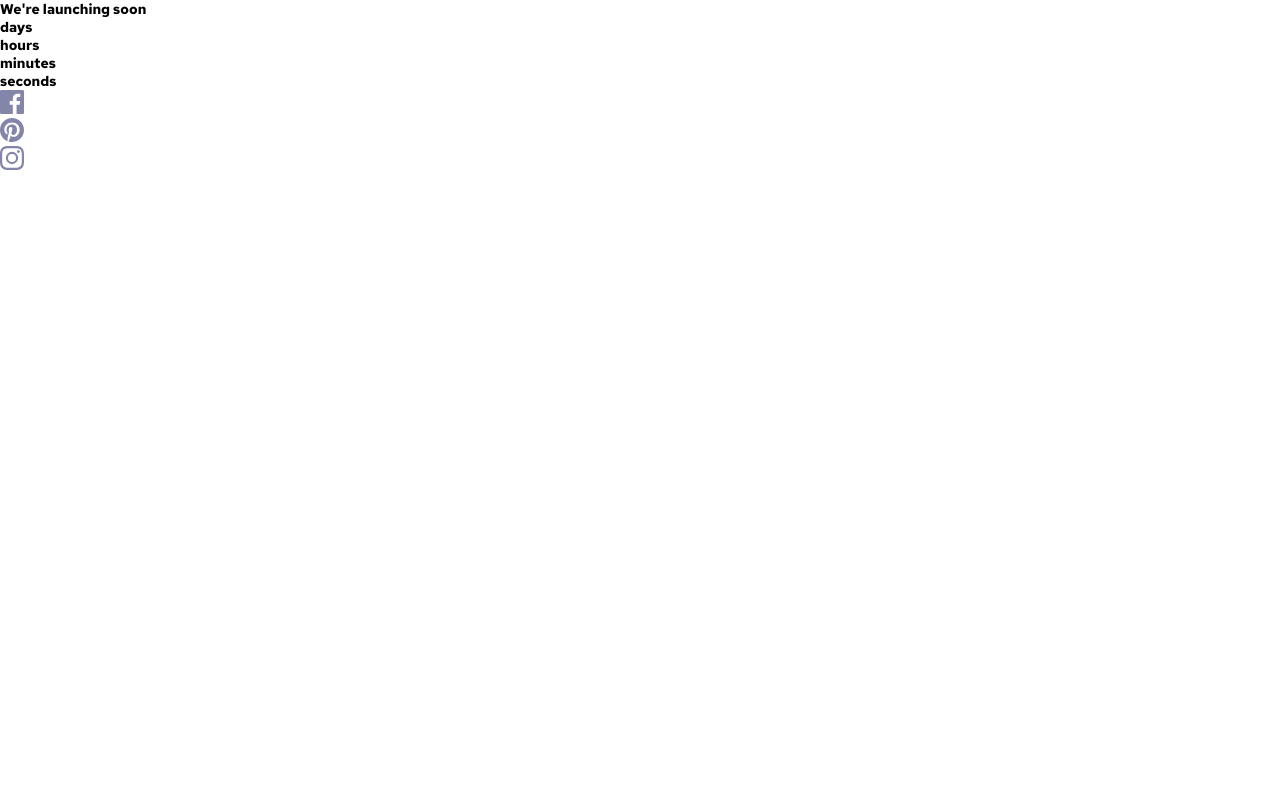
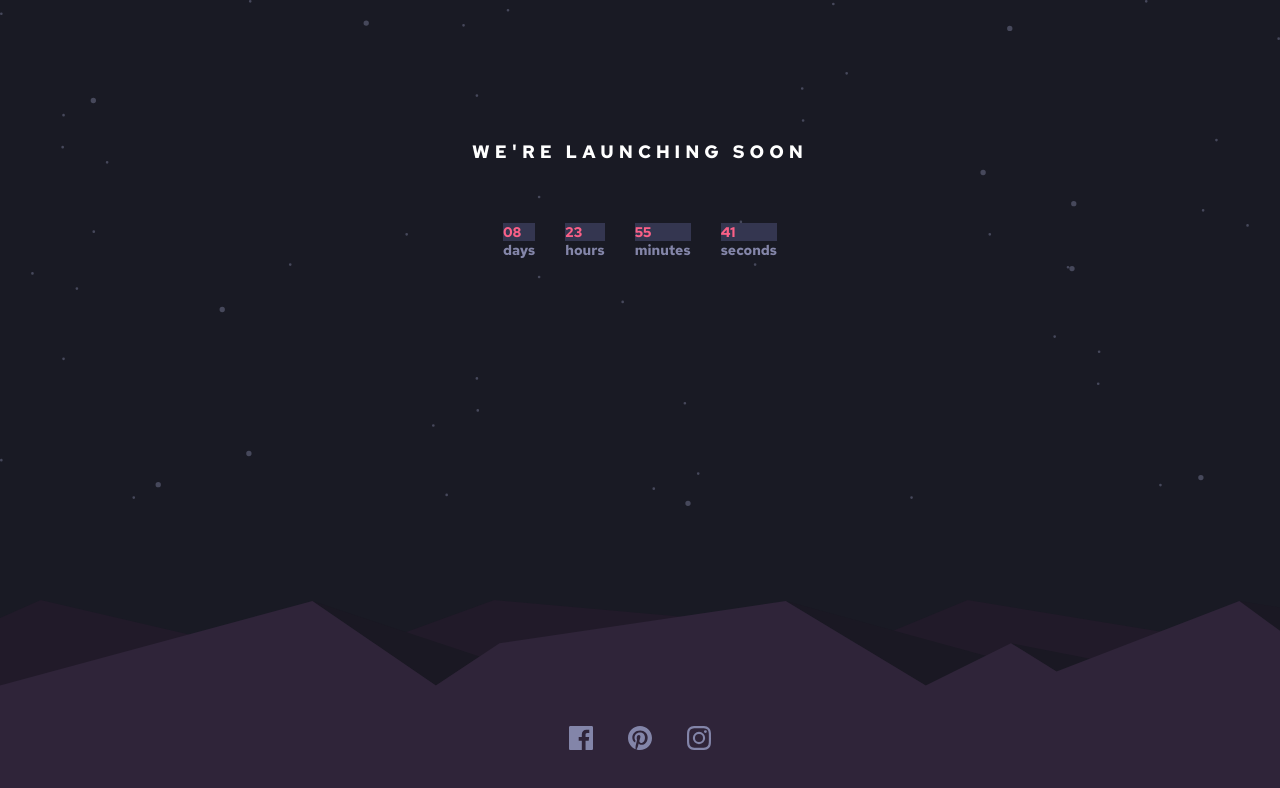
Before and after one commit to GeraldVeeneman/launch-countdown-timer, a website: page index.html in a window 1280 px wide. Drawn offline with Linux system fonts and the light colour scheme.

Commit message:
Some HTML and CSS added

```diff
--- a/index.html
+++ b/index.html
@@ -16,31 +16,37 @@
   <link rel="stylesheet" href="css/style.css" />
 </head>
 <body>
+
   <div class="container">
     <header class="header">We're launching soon</header>
-    <div class="box-container">
-      <div class="box box-days">
-        <div class="box-day__digits"></div>
-        <div class="box-days__desc">days</div>
+    <div class="counter">
+      <div class="counter__box box-days">
+        <div class="digits">08</div>
+        <div class="desc">days</div>
       </div>
-      <div class="box box-hours">
-        <div class="box-hours__digits"></div>
-        <div class="box-hours__desc">hours</div>
+      <div class="counter__box counter__box--hours">
+        <div class="digits">23</div>
+        <div class="desc">hours</div>
       </div>
-      <div class="box box-minutes">
-        <div class="box-minutes__digits"></div>
-        <div class="box-minutes__desc">minutes</div>
+      <div class="counter__box counter__box--minutes">
+        <div class="digits">55</div>
+        <div class="desc">minutes</div>
       </div>
-      <div class="box box-seconds">
-        <div class="box-seconds__digits"></div>
-        <div class="box-seconds__desc">seconds</div>
+      <div class="counter__box counter__box--seconds">
+        <div class="digits">41</div>
+        <div class="desc">seconds</div>
       </div>
-      <div class="social-icons">
-        <div class="facebook"><img src="images/icon-facebook.svg" alt="facebook"/></div>
-        <div class="pinterest"><img src="images/icon-pinterest.svg" alt="pinterest"/></div>
-        <div class="instagram"><img src="images/icon-instagram.svg" alt="instagram"/></div>
-      </div>
-    </div>
+
+    </div> <!-- End div counter -->
+
+    <footer class="social-icons">
+        <img src="images/icon-facebook.svg" alt="facebook"/>
+        <img src="images/icon-pinterest.svg" alt="pinterest"/>
+        <img src="images/icon-instagram.svg" alt="instagram"/>
+    </footer>
+
+    </div> <!-- End div container -->
+
     <script src="js/functions.js"></script>
 </body>
 </html>
--- a/sass/style.scss
+++ b/sass/style.scss
@@ -38,9 +38,73 @@ html {
 
 body {
 
+    width: 100vw;
+    height: 100vh;
+
     font: {
         family: $font-primary;
         size: 1.4rem;
         weight: 700;
     }
+
+    background: {
+        color: var(--very-dark-mostly-black-blue);
+        image: url('/images/pattern-hills.svg'), url("/images/bg-stars.svg");
+        repeat: no-repeat;
+        position: bottom center, top center;
+        size: 100% 25vh, contain;
+    }
 }
+
+.header {
+    color: var(--white);
+
+    font: {
+        size: 1.8rem;
+    }
+
+    text: {
+        align: center;
+        transform: uppercase;
+    }
+
+    letter-spacing: 0.5rem;
+    margin-bottom: 6rem;
+
+}
+
+.container {
+    padding: 14rem 2.5rem 5rem;
+    display: flex;
+    flex-direction: column;
+    height: 100vh;
+
+    .counter {
+        display: flex;
+        flex-grow: 1;
+        justify-content: center;
+        gap: 3rem;
+
+        &__box {
+
+
+            .digits {
+                color: var(--soft-red);
+                background-color: var(--dark-desaturated-blue);
+
+            }
+
+            .desc {
+                color: var(--grayish-blue)
+
+            }
+        }
+    }
+
+    .social-icons {
+        display: flex;
+        justify-content: center;
+        gap: 3.5rem;
+
+    }
+}
```
Also changed, not shown: css/style.css, 1 other file.
